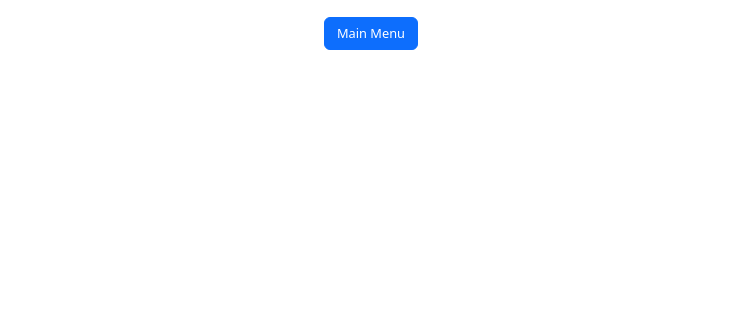
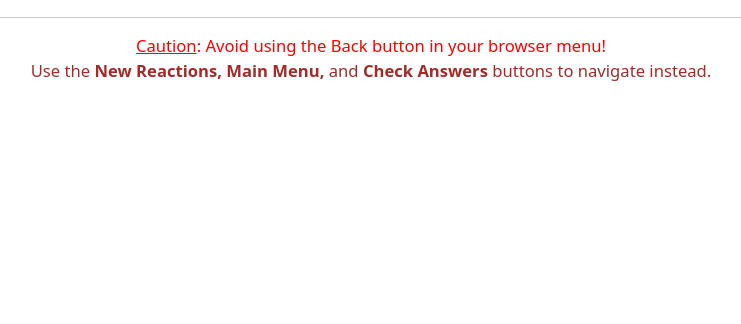
Before and after one commit to jimflores5/Balancing_practice, a Flask app: template templates/types_practice.html in a window 1280 px wide. Shown: the part 333-657 px from the top of the page, without its empty margins (269-1010 px from the left). Run offline with Flask 2, Linux system fonts and the light colour scheme; the template is opened without the code that fills it: most values are stand-ins (such as "Sample title", 1, 10 or a date in 2020); one stand-in notice (Sample message) is shown.

Commit message:
Added warning about using the Back button on the interactive practice pages.

```diff
--- a/templates/types_practice.html
+++ b/templates/types_practice.html
@@ -17,7 +17,7 @@
                 <table class="table table-hover table-bordered quiz-table">
                     <thead>
                         <tr style="text-align: center;">
-                            <th scope="col" style="width: 2%;">#</th>
+                            <th scope="col" style="width: 2%;"></th>
                             <th scope="col" style="width: 35%;">Unbalanced Reaction</th>
                             <th scope="col" style="width: 63%;">Reaction Types</th>
                         </tr>
@@ -53,6 +53,7 @@
                             <th></th>
                             <td class="text-center">
                                 <a class="btn btn-info dynamic-button" href="/types_practice" role="button">New Reactions</a>
+                                <a class="btn btn-primary dynamic-button" href="/" role="button">Main Menu</a>
                             </td>
                             <td class="text-center">
                                 {% if session['check_answers_button'] %}
@@ -68,6 +69,12 @@
     </section>
     <section class="container wrapper text-center">
         <p class="record">Progress = {{session['numCorrect']}}/{{session['num_attempted']}} ({{percentage}}%)</p>
-        <a class="btn btn-primary dynamic-button" href="/" role="button">Main Menu</a>
+    </section>
+    <hr>
+    <section class="container-fluid wrapper">
+        <p class="error frame-text text-center">
+            <u>Caution</u>: Avoid using the Back button in your browser menu!<br>
+            <span class="note frame-text">Use the <strong>New Reactions, Main Menu,</strong> and <strong>Check Answers</strong> buttons to navigate instead.</span>
+        </p>
     </section>
 {% endblock %}
```
Also changed, not shown: templates/balancing_practice.html (+8 -2 lines), templates/balancing_practice_2.html (+19 -6 lines).
